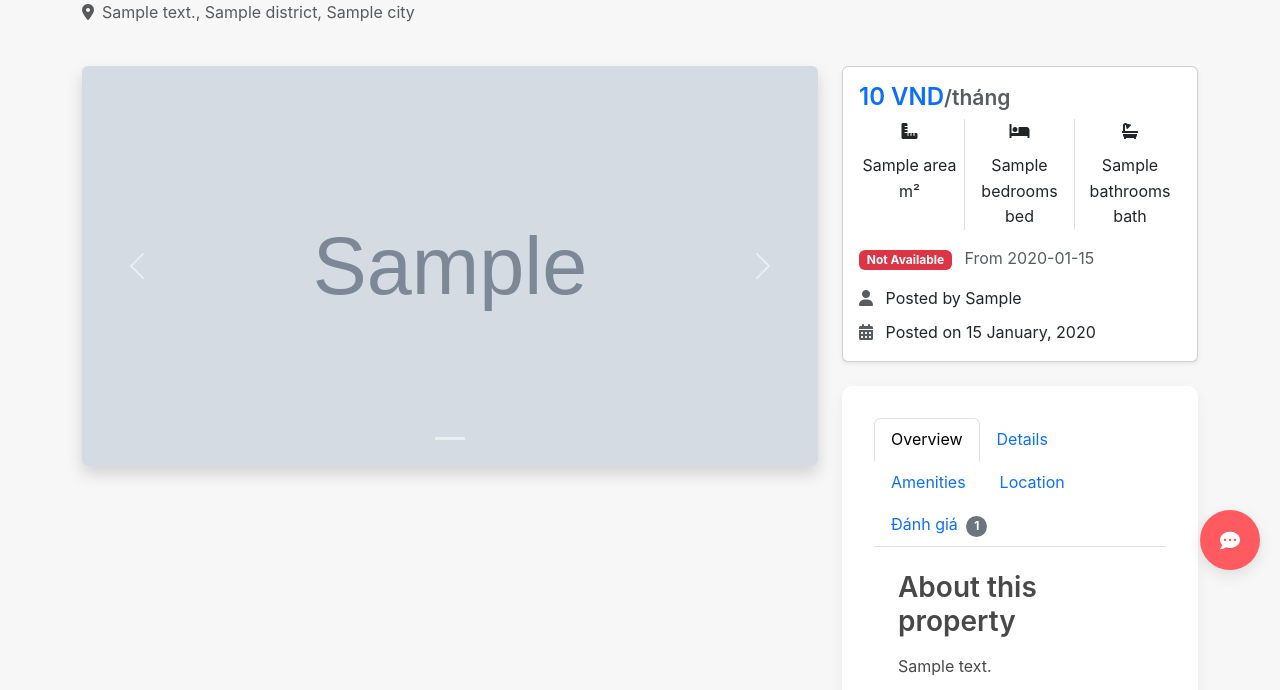
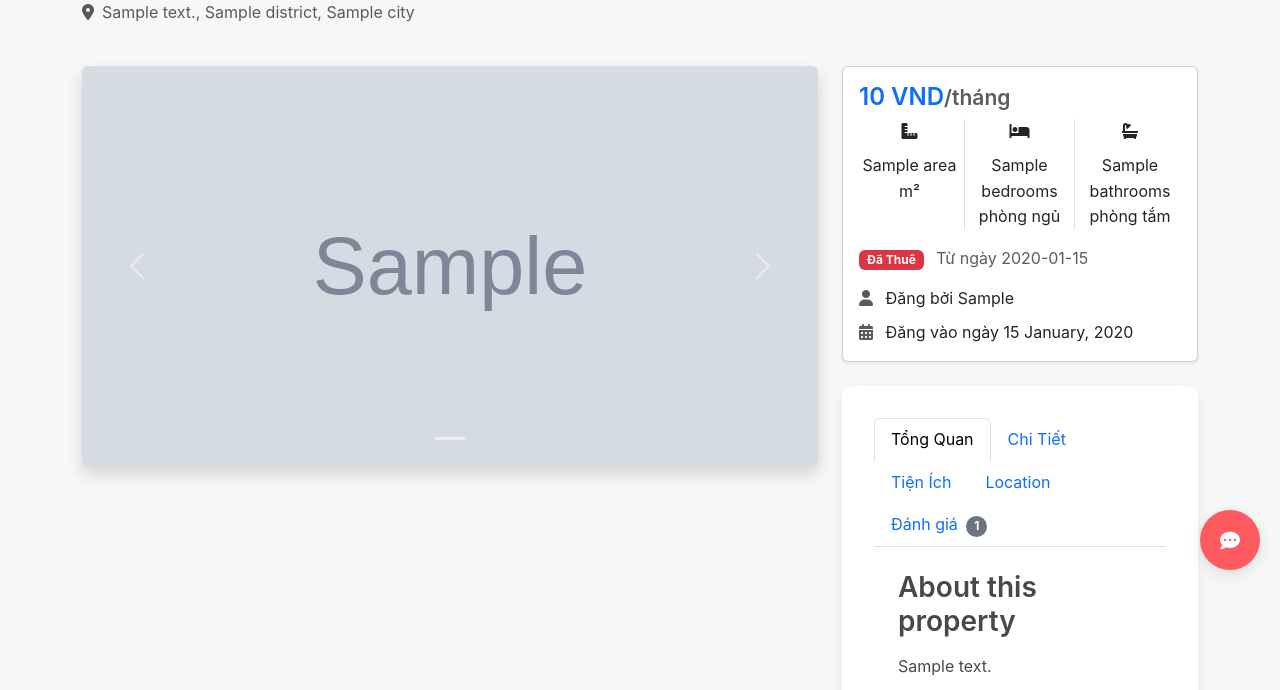
Before and after one commit to YCN-AFS/thuephongtro, a Python web app: template templates/property_details_new.html in a window 1280 px wide. Shown: the part 210-900 px from the top of the page. Run offline with Jinja, Linux system fonts and the light colour scheme; the template is opened without the code that fills it: most values are stand-ins (such as "Sample title", 1, 10 or a date in 2020); grey boxes marked "Sample" are stand-in pictures; some libraries are stand-ins or nearby versions.

Commit message:
Translate property details page to Vietnamese for a fully localized experience
Translates static text in property_details_new.html to Vietnamese.

Replit-Commit-Author: Agent
Replit-Commit-Session-Id: c8d9bdaf-03c6-4b5b-be15-82d86f3dca99
Replit-Commit-Screenshot-Url: https://storage.googleapis.com/screenshot-production-us-central1/188f3824-8f8e-4b6f-837f-aa0a3eacf478/b8cf3ab7-cac9-42bf-9425-301e6e400dab.jpg

```diff
--- a/templates/property_details_new.html
+++ b/templates/property_details_new.html
@@ -86,29 +86,29 @@
                             <div class="feature-icon mb-2">
                                 <i class="fas fa-bed"></i>
                             </div>
-                            <p class="mb-0">{{ property.bedrooms }} bed</p>
+                            <p class="mb-0">{{ property.bedrooms }} phòng ngủ</p>
                         </div>
                         <div class="col-4 text-center">
                             <div class="feature-icon mb-2">
                                 <i class="fas fa-bath"></i>
                             </div>
-                            <p class="mb-0">{{ property.bathrooms }} bath</p>
+                            <p class="mb-0">{{ property.bathrooms }} phòng tắm</p>
                         </div>
                     </div>
                     <div class="mt-3">
                         <div class="mb-2">
                             <span class="badge {{ 'bg-success' if property.is_available else 'bg-danger' }} mb-2">
-                                {{ 'Available' if property.is_available else 'Not Available' }}
+                                {{ 'Còn Trống' if property.is_available else 'Đã Thuê' }}
                             </span>
-                            <span class="text-muted ms-2">From {{ property.available_from.strftime('%d %B, %Y') }}</span>
+                            <span class="text-muted ms-2">Từ ngày {{ property.available_from.strftime('%d %B, %Y') }}</span>
                         </div>
                         <div class="mb-2">
                             <i class="fas fa-user me-2 text-muted"></i>
-                            <span>Posted by {{ property.owner.first_name if property.owner.first_name else 'Owner' }}</span>
+                            <span>Đăng bởi {{ property.owner.first_name if property.owner.first_name else 'Chủ nhà' }}</span>
                         </div>
                         <div>
                             <i class="fas fa-calendar-alt me-2 text-muted"></i>
-                            <span>Posted on {{ property.created_at.strftime('%d %B, %Y') }}</span>
+                            <span>Đăng vào ngày {{ property.created_at.strftime('%d %B, %Y') }}</span>
                         </div>
                     </div>
                 </div>
@@ -118,13 +118,13 @@
             <div class="property-detail-info mb-4">
                 <ul class="nav nav-tabs" id="propertyTabs" role="tablist">
                     <li class="nav-item" role="presentation">
-                        <button class="nav-link active" id="overview-tab" data-bs-toggle="tab" data-bs-target="#overview" type="button" role="tab" aria-controls="overview" aria-selected="true">Overview</button>
+                        <button class="nav-link active" id="overview-tab" data-bs-toggle="tab" data-bs-target="#overview" type="button" role="tab" aria-controls="overview" aria-selected="true">Tổng Quan</button>
                     </li>
                     <li class="nav-item" role="presentation">
-                        <button class="nav-link" id="details-tab" data-bs-toggle="tab" data-bs-target="#details" type="button" role="tab" aria-controls="details" aria-selected="false">Details</button>
+                        <button class="nav-link" id="details-tab" data-bs-toggle="tab" data-bs-target="#details" type="button" role="tab" aria-controls="details" aria-selected="false">Chi Tiết</button>
                     </li>
                     <li class="nav-item" role="presentation">
-                        <button class="nav-link" id="amenities-tab" data-bs-toggle="tab" data-bs-target="#amenities" type="button" role="tab" aria-controls="amenities" aria-selected="false">Amenities</button>
+                        <button class="nav-link" id="amenities-tab" data-bs-toggle="tab" data-bs-target="#amenities" type="button" role="tab" aria-controls="amenities" aria-selected="false">Tiện Ích</button>
                     </li>
                     <li class="nav-item" role="presentation">
                         <button class="nav-link" id="location-tab" data-bs-toggle="tab" data-bs-target="#location" type="button" role="tab" aria-controls="location" aria-selected="false">Location</button>
```
